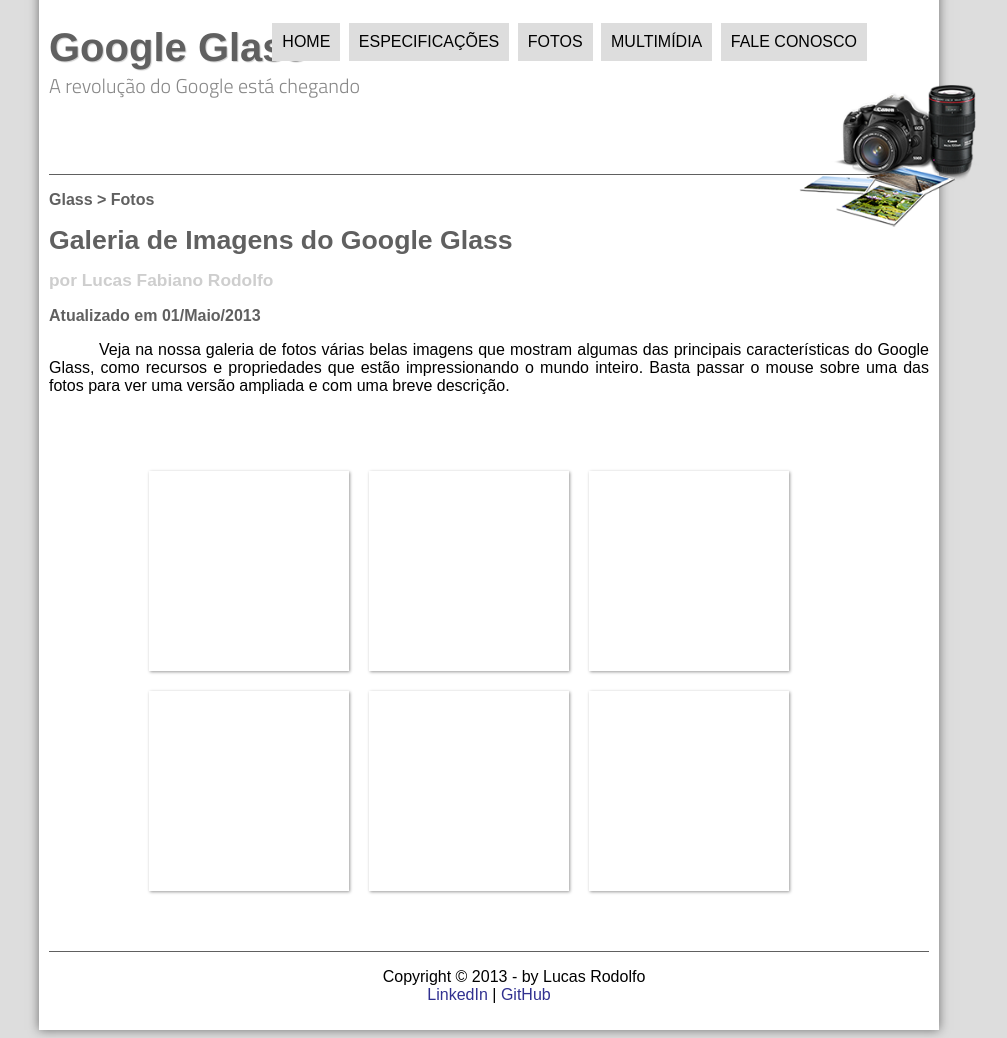
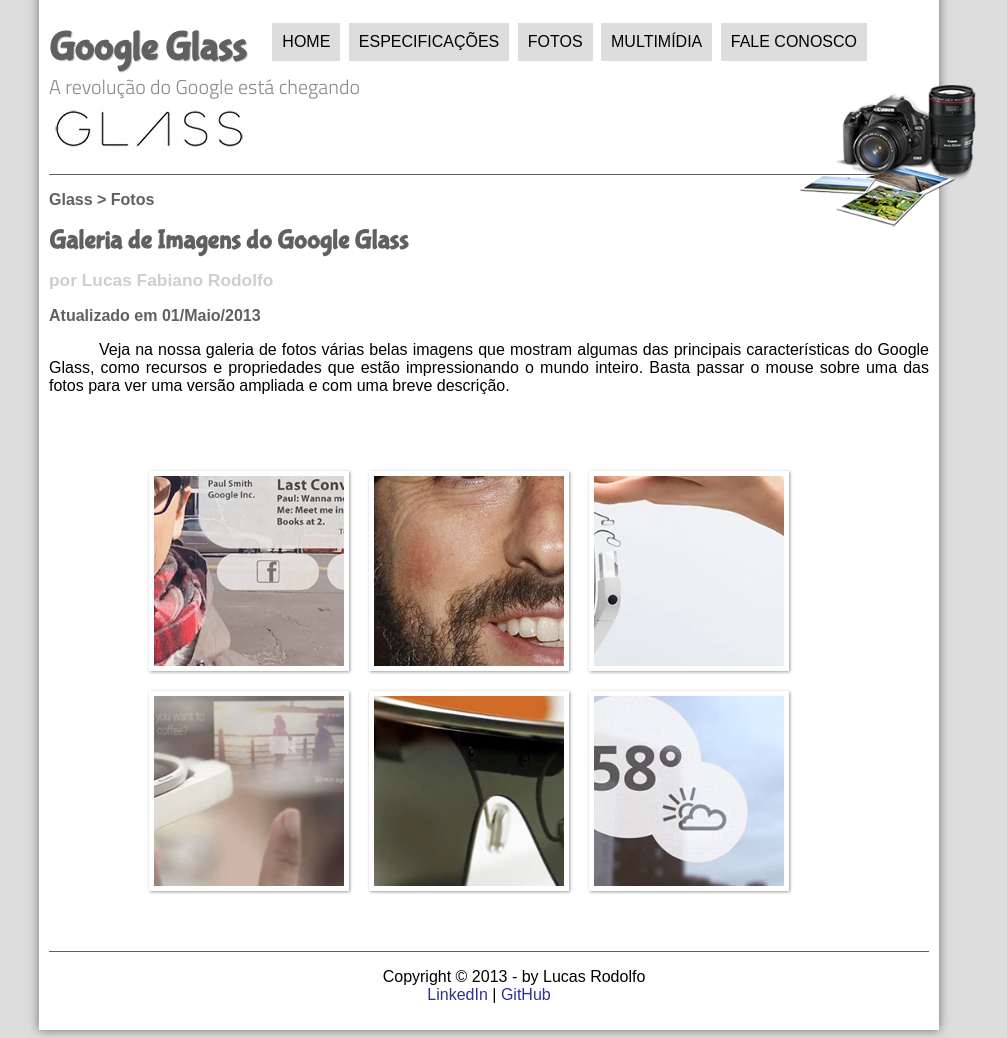
Before and after one commit to Luckaos/projeto_google_glass, a plain HTML site: page fotos.html in a window 1280 px wide. Shown: the whole page, without its empty margins (151-1158 px from the left). Drawn offline with Linux system fonts and the light colour scheme; a web font is replaced by a local one.

Commit message:
Mais correções de caminhos de pastas

```diff
--- a/css/fotos.css
+++ b/css/fotos.css
@@ -37,7 +37,7 @@ ul#album-fotos li:hover span {
 	opacity: 1;
 }
 ul#album-fotos li#foto01 {
-	background: url('../_imagens/galeria-01.jpg') no-repeat;
+	background: url('../imagens/galeria-01.jpg') no-repeat;
 	background-position: 50% 50%;
 	background-size: 400px 400px;
 	background-color: #ffffff
@@ -49,7 +49,7 @@ ul#album-fotos li#foto01:hover {
 }
 
 ul#album-fotos li#foto02 {
-	background: url('../_imagens/galeria-02.jpg') no-repeat;
+	background: url('../imagens/galeria-02.jpg') no-repeat;
 	background-position: 50% 50%;
 	background-size: 400px 400px;
 	background-color: #ffffff
@@ -61,7 +61,7 @@ ul#album-fotos li#foto02:hover {
 }
 
 ul#album-fotos li#foto03 {
-	background: url('../_imagens/galeria-03.jpg') no-repeat;
+	background: url('../imagens/galeria-03.jpg') no-repeat;
 	background-position: 50% 50%;
 	background-size: 400px 400px;
 	background-color: #ffffff
@@ -73,7 +73,7 @@ ul#album-fotos li#foto03:hover {
 }
 
 ul#album-fotos li#foto04 {
-	background: url('../_imagens/galeria-04.jpg') no-repeat;
+	background: url('../imagens/galeria-04.jpg') no-repeat;
 	background-position: 50% 50%;
 	background-size: 400px 400px;
 	background-color: #ffffff
@@ -85,7 +85,7 @@ ul#album-fotos li#foto04:hover {
 }
 
 ul#album-fotos li#foto05 {
-	background: url('../_imagens/galeria-05.jpg') no-repeat;
+	background: url('../imagens/galeria-05.jpg') no-repeat;
 	background-position: 50% 50%;
 	background-size: 400px 400px;
 	background-color: #ffffff
@@ -97,7 +97,7 @@ ul#album-fotos li#foto05:hover {
 }
 
 ul#album-fotos li#foto06 {
-	background: url('../_imagens/galeria-06.jpg') no-repeat;
+	background: url('../imagens/galeria-06.jpg') no-repeat;
 	background-position: 50% 50%;
 	background-size: 400px 400px;
 	background-color: #ffffff
--- a/css/media.css
+++ b/css/media.css
@@ -4,7 +4,7 @@ div#tv-radio {
 	width: 900px;
 	height: 580px;
 	margin: auto;
-	background: url(../_imagens/radio-tv.png) no-repeat;
+	background: url(../imagens/radio-tv.png) no-repeat;
 }
 
 audio#musica {
--- a/css/style.css
+++ b/css/style.css
@@ -2,7 +2,7 @@
 @import url('https://fonts.googleapis.com/css2?family=Titillium+Web:ital,wght@0,200;0,300;0,400;0,600;0,700;0,900;1,200;1,300;1,400;1,600;1,700&display=swap');
 @font-face {
     font-family: 'FonteLogo';
-    src: url("../_fonts/bubblegum-sans-regular.otf");
+    src: url("../fonts/bubblegum-sans-regular.otf");
 }
 
 
@@ -41,7 +41,7 @@ header#cabecalho{
     border-bottom: 1px solid #606060;
     height: 150px;
     position: relative;
-    background-image: url(../_imagens/glass-logo-peq.jpg);
+    background-image: url(../imagens/glass-logo-peq.jpg);
     background-repeat: no-repeat;
     background-position: 0px 80px;
     margin-bottom: 15px;
--- a/javascript/funcoes.js
+++ b/javascript/funcoes.js
@@ -1,3 +1,3 @@
 function mudaFoto(foto){
-			document.getElementById("icone").src = "_imagens/"+ foto +".png";
+			document.getElementById("icone").src = "imagens/"+ foto +".png";
 		};
```
Also changed, not shown: css/form.css (+5 -5 lines).
